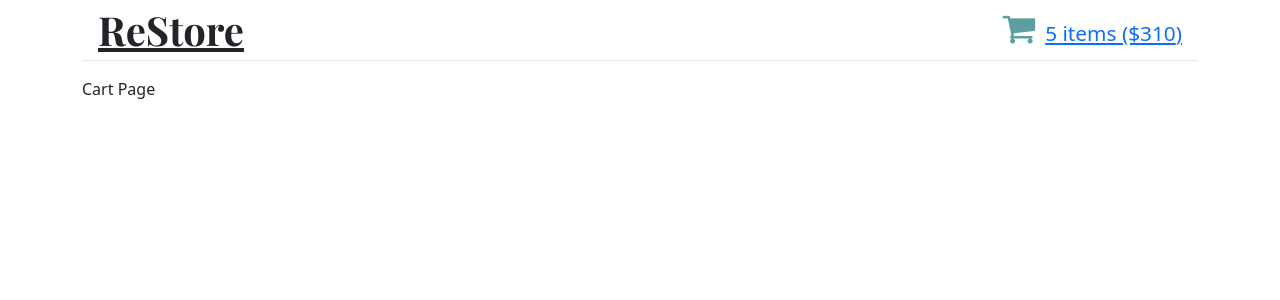
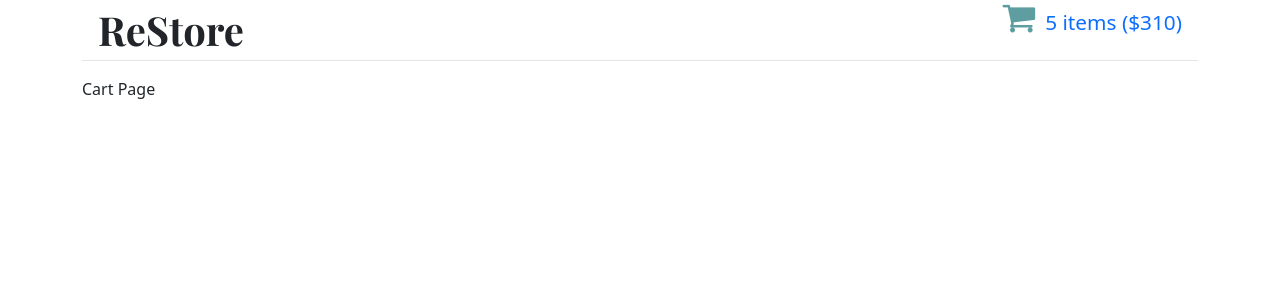
Before and after one commit to NataliaSalimova/re-store, a React (Create React App) app: page /cart in a window 1280 px wide. Shown: the top 300 px of the page. Built offline with nearby package versions, Linux system fonts and the light colour scheme.

Commit message:
Async data

```diff
--- a/src/components/book-list-item/book-list-item.js
+++ b/src/components/book-list-item/book-list-item.js
@@ -11,7 +11,7 @@ const BookListItem = ({ book })=> {
                 <img src={coverImage} alt="cover"/>
             </div>
             <div className="book-details">
-                <a href="/test" className="book-title">{title}</a>
+                <span className="book-title">{title}</span>
                 <div className="book-author">{author}</div>
                 <div className="book-price">${price}</div>
                 <button className="btn btn-info add-to-cart">Add to cart</button>
--- a/src/components/book-list/book-list.js
+++ b/src/components/book-list/book-list.js
@@ -1,5 +1,6 @@
 import React, { Component } from 'react';
 import BookListItem from '../book-list-item';
+import Spinner from '../spinner';
 import { connect } from 'react-redux';
 
 import { withBookstoreService } from '../hoc';
@@ -10,14 +11,19 @@ import './book-list.css';
 class BookList extends Component {
 
     componentDidMount() {
-        const { bookstoreService } = this.props;
-        const data = bookstoreService.getBooks();
-
-        this.props.booksLoaded(data);
+        const { bookstoreService, booksLoaded } = this.props;
+        bookstoreService.getBooks()
+            .then((data)=> {
+                booksLoaded(data);
+            });
     }
 
     render() {
-        const { books } = this.props;
+        const { books, loading } = this.props;
+
+        if (loading) {
+            return <Spinner/>
+        }
 
         return (
             <ul className="books-list">
@@ -33,8 +39,8 @@ class BookList extends Component {
     }
 }
 
-const mapStateToProps = ({books})=> {
-    return { books };
+const mapStateToProps = ({ books, loading })=> {
+    return { books, loading };
 };
 
 const mapDispatchToProps = {
--- a/src/components/shop-header/shop-header.css
+++ b/src/components/shop-header/shop-header.css
@@ -3,6 +3,10 @@
     margin-bottom: 1rem;
     display: flex;
     justify-content: space-between;
+}
+
+.shop-header a {
+    text-decoration: none;
 }
 
 .shop-header .logo {
--- a/src/components/shop-header/shop-header.js
+++ b/src/components/shop-header/shop-header.js
@@ -1,15 +1,19 @@
 import React from 'react';
-
 import './shop-header.css';
+import { Link } from 'react-router-dom';
 
 const ShopHeader = ({ numItems, total }) => {
     return (
         <header className="shop-header">
-            <a className="logo text-dark" href="/">ReStore</a>
-            <a className="shopping-cart" href="/cart">
-                <i className="cart-icon fa fa-shopping-cart" />
-                { numItems } items (${total})
-            </a>
+            <Link to="/">
+                <div className="logo text-dark">ReStore</div>
+            </Link>
+            <Link to="/cart">
+                <div className="shopping-cart">
+                    <i className="cart-icon fa fa-shopping-cart" />
+                    { numItems } items (${total})
+                </div>
+            </Link>
         </header>
     );
 };
--- a/src/components/shopping-cart-table/shopping-cart-table.js
+++ b/src/components/shopping-cart-table/shopping-cart-table.js
@@ -8,11 +8,13 @@ const ShoppingCartTable = ()=> {
             <h2>Your Order</h2>
             <table className="table">
                 <thead>
-                    <th>#</th>
-                    <th>Item</th>
-                    <th>Count</th>
-                    <th>Price</th>
-                    <th>Action</th>
+                    <tr>
+                        <th>#</th>
+                        <th>Item</th>
+                        <th>Count</th>
+                        <th>Price</th>
+                        <th>Action</th>
+                    </tr>
                 </thead>
                 <tbody>
                     <tr>
--- a/src/reducers/index.js
+++ b/src/reducers/index.js
@@ -1,12 +1,14 @@
 const initialState = {
-    books: []
+    books: [],
+    loading: true
 };
 
 const reducer = (state = initialState, action)=> {
     switch (action.type) {
         case 'BOOKS_LOADED': {
             return  {
-                books: action.payload
+                books: action.payload,
+                loading: false
             };
         }
 
--- a/src/services/bookstore-service.js
+++ b/src/services/bookstore-service.js
@@ -1,6 +1,5 @@
 export default class BookstoreService {
-    getBooks() {
-        return [
+    data = [
         {
             id: 1,
             title: 'Book 1',
@@ -15,6 +14,12 @@ export default class BookstoreService {
             price: 52,
             coverImage: '/test2'
         },
-        ];
+    ]
+    getBooks() {
+        return new Promise((resolve)=> {
+            setTimeout(()=> {
+                resolve(this.data)
+            }, 700);
+        })
     }
 }
```
Lines whose indentation alone changed are shown as unchanged.
